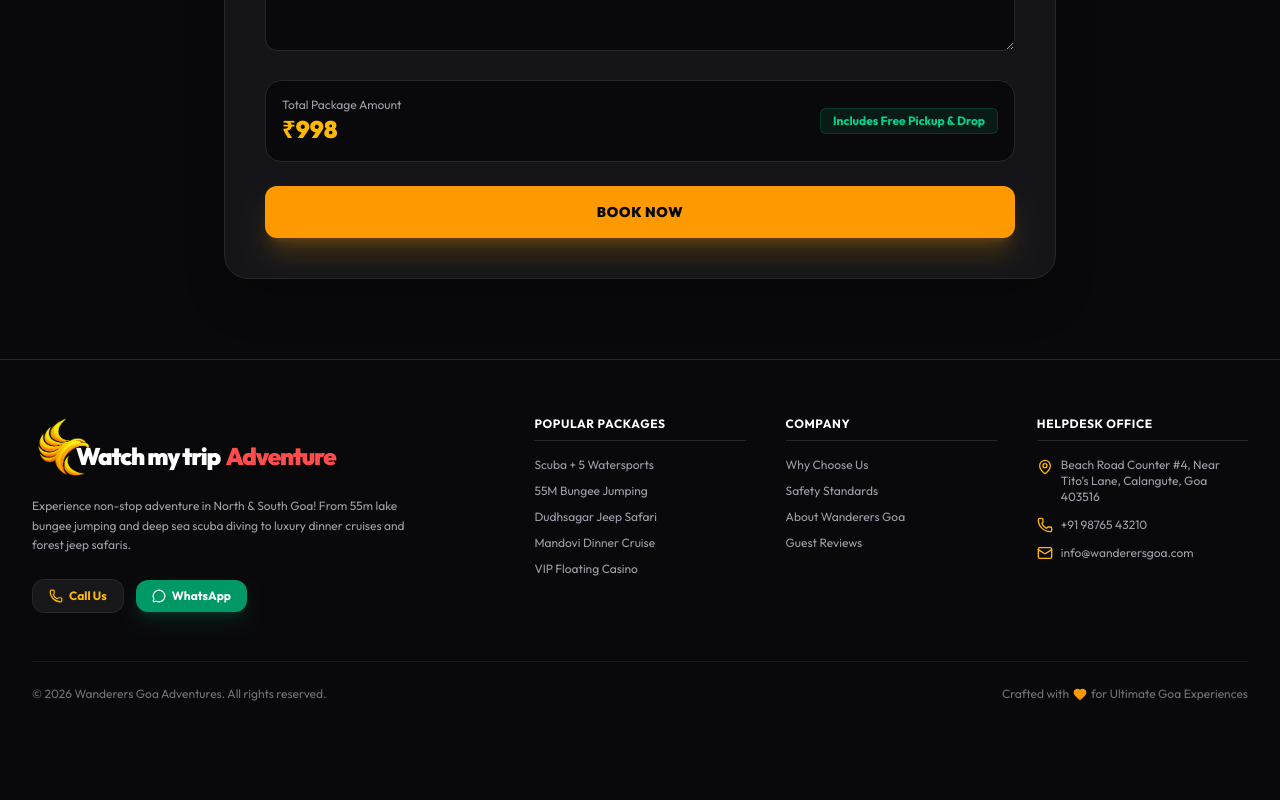
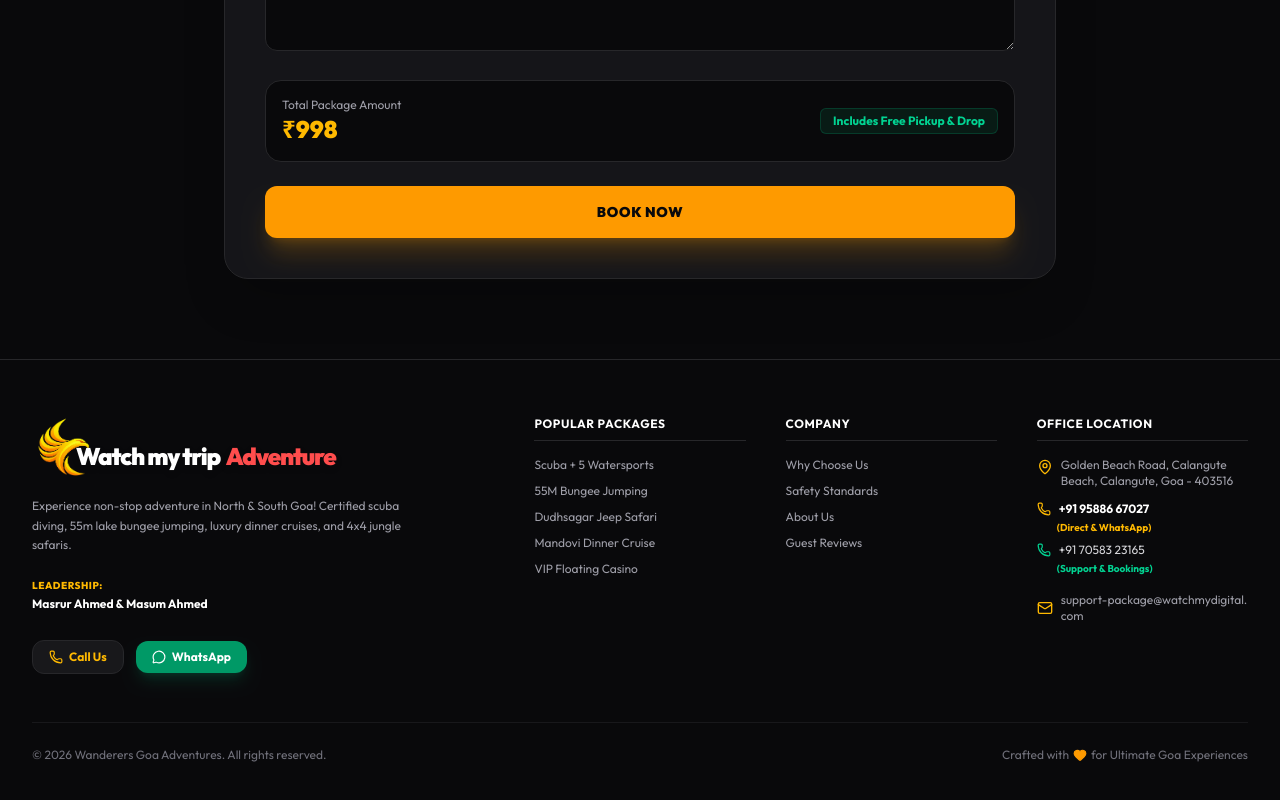
Before and after one commit to developer-watchmydigital/advanture-management-portal, a Next.js app: page /book in a window 1280 px wide. Shown: the part 822-1622 px from the top of the page. Before the commit the page ends 1580 px from the top, so only its background shows below. Built offline with nearby package versions, Linux system fonts and the light colour scheme; a web font is replaced by a local one.

Commit message:
feat: add core website UI components and booking page

```diff
--- a/src/app/book/page.tsx
+++ b/src/app/book/page.tsx
@@ -69,7 +69,7 @@ export default function BookPage() {
       `--------------------------------\n` +
       `Please confirm my spot & send pickup driver info!`;
 
-    return `https://wa.me/919876543210?text=${encodeURIComponent(text)}`;
+    return `https://wa.me/919588667027?text=${encodeURIComponent(text)}`;
   };
 
   return (
--- a/src/components/AboutSection.tsx
+++ b/src/components/AboutSection.tsx
@@ -37,35 +37,41 @@ export default function AboutSection() {
           <div className="lg:col-span-6 space-y-6">
             <div className="inline-flex items-center space-x-2 px-3 py-1 rounded-full bg-amber-500/10 border border-amber-500/30 text-amber-400 text-xs font-bold uppercase tracking-widest">
               <Compass className="w-3.5 h-3.5" />
-              <span>ABOUT WANDERERS GOA</span>
+              <span>ABOUT WATCH MY TRIP ADVENTURE</span>
             </div>
 
             <h2 className="text-3xl sm:text-5xl font-extrabold text-white font-serif leading-tight">
               We Live & Breathe Goa’s Wildest Thrills
             </h2>
 
+            <div className="bg-zinc-950/80 border border-amber-500/30 p-4 rounded-2xl space-y-1">
+              <span className="text-[10px] font-black uppercase text-amber-400 tracking-wider block">
+                LEADERSHIP
+              </span>
+              <p className="text-base font-extrabold text-white">Masrur Ahmed & Masum Ahmed</p>
+            </div>
+
             <p className="text-zinc-300 text-sm sm:text-base leading-relaxed">
-              Founded by passionate Goan ocean enthusiasts and adventure junkies, **Wanderers Goa** is dedicated to bringing you safe, high-octane water sports, deep-sea scuba exploration, luxury cruises, and jungle safari expeditions.
+              Founded and led by <strong>Masrur Ahmed & Masum Ahmed</strong>, <strong>Watch My Trip Adventure</strong> is dedicated to bringing you safe, high-octane water sports, deep-sea scuba exploration, luxury cruises, and 4x4 jungle safari expeditions.
             </p>
 
-            <p className="text-zinc-400 text-xs sm:text-sm leading-relaxed">
-              We manage our own fleet of speedboats, catamaran vessels, and 4x4 safari vehicles. By cutting out third-party middlemen, we guarantee the best rates, direct hotel pickups, and top-tier safety standards for your family and friends.
-            </p>
-
-            <div className="grid grid-cols-2 gap-4 pt-4 border-t border-zinc-800">
-              <div className="flex items-center space-x-3">
-                <MapPin className="w-5 h-5 text-amber-500 shrink-0" />
+            <div className="grid grid-cols-1 sm:grid-cols-2 gap-4 pt-4 border-t border-zinc-800 text-xs">
+              <div className="flex items-start space-x-3">
+                <MapPin className="w-5 h-5 text-amber-500 shrink-0 mt-0.5" />
                 <div>
-                  <h5 className="text-white text-xs font-bold">Base Location</h5>
-                  <p className="text-[11px] text-zinc-400">Calangute, North Goa</p>
+                  <h5 className="text-white font-bold uppercase text-[11px]">Office Location</h5>
+                  <p className="text-zinc-400 text-[11px] leading-snug">
+                    Golden Beach Road, Calangute Beach, Calangute, Goa - 403516
+                  </p>
                 </div>
               </div>
 
-              <div className="flex items-center space-x-3">
-                <Phone className="w-5 h-5 text-amber-500 shrink-0" />
+              <div className="flex items-start space-x-3">
+                <Phone className="w-5 h-5 text-emerald-400 shrink-0 mt-0.5" />
                 <div>
-                  <h5 className="text-white text-xs font-bold">Direct Booking Hotline</h5>
-                  <p className="text-[11px] text-zinc-400">+91 98765 43210</p>
+                  <h5 className="text-white font-bold uppercase text-[11px]">Phone Hotline</h5>
+                  <p className="text-amber-400 font-bold text-[11px]">+91 95886 67027 (Direct & WhatsApp)</p>
+                  <p className="text-emerald-400 font-bold text-[11px]">+91 70583 23165 (Support & Bookings)</p>
                 </div>
               </div>
             </div>
--- a/src/components/BookingModal.tsx
+++ b/src/components/BookingModal.tsx
@@ -82,7 +82,7 @@ export default function BookingModal() {
 
   // Generate WhatsApp Direct Booking URL
   const getWhatsAppUrl = () => {
-    const text = `*NEW BOOKING REQUEST - ${createdBookingId || 'WANDERERS GOA'}*\n` +
+    const text = `*NEW BOOKING REQUEST - ${createdBookingId || 'WATCH MY TRIP ADVENTURE'}*\n` +
       `--------------------------------\n` +
       `*Package:* ${currentTour?.title}\n` +
       `*Date of Travel:* ${date}\n` +
@@ -95,7 +95,7 @@ export default function BookingModal() {
       `--------------------------------\n` +
       `Please confirm my slot and send driver pickup details!`;
 
-    return `https://wa.me/919876543210?text=${encodeURIComponent(text)}`;
+    return `https://wa.me/919588667027?text=${encodeURIComponent(text)}`;
   };
 
   return (
--- a/src/components/Footer.tsx
+++ b/src/components/Footer.tsx
@@ -23,19 +23,26 @@ export default function Footer() {
           </Link>
 
           <p className="text-zinc-400 text-xs leading-relaxed max-w-sm">
-            Experience non-stop adventure in North & South Goa! From 55m lake bungee jumping and deep sea scuba diving to luxury dinner cruises and forest jeep safaris.
+            Experience non-stop adventure in North & South Goa! Certified scuba diving, 55m lake bungee jumping, luxury dinner cruises, and 4x4 jungle safaris.
           </p>
 
-          <div className="flex items-center space-x-3 pt-2">
+          <div className="pt-2 text-xs space-y-1">
+            <span className="text-amber-400 font-extrabold uppercase tracking-wider block text-[10px]">
+              Leadership:
+            </span>
+            <span className="text-white font-bold block">Masrur Ahmed & Masum Ahmed</span>
+          </div>
+
+          <div className="flex items-center space-x-3 pt-3">
             <a
-              href="tel:+919876543210"
+              href="tel:+919588667027"
               className="px-4 py-2 bg-zinc-900 border border-zinc-800 hover:border-amber-500 rounded-xl text-amber-400 font-bold flex items-center space-x-1.5 transition"
             >
               <Phone className="w-3.5 h-3.5" />
               <span>Call Us</span>
             </a>
             <a
-              href="https://wa.me/919876543210"
+              href="https://wa.me/919588667027"
               target="_blank"
               rel="noopener noreferrer"
               className="px-4 py-2 bg-emerald-600 hover:bg-emerald-500 text-white rounded-xl font-bold flex items-center space-x-1.5 transition shadow-lg shadow-emerald-600/20"
@@ -68,7 +75,7 @@ export default function Footer() {
           <ul className="space-y-2.5">
             <li><Link href="#why-us" className="hover:text-amber-400 transition">Why Choose Us</Link></li>
             <li><Link href="#safety" className="hover:text-amber-400 transition">Safety Standards</Link></li>
-            <li><Link href="#about" className="hover:text-amber-400 transition">About Wanderers Goa</Link></li>
+            <li><Link href="#about" className="hover:text-amber-400 transition">About Us</Link></li>
             <li><Link href="#reviews" className="hover:text-amber-400 transition">Guest Reviews</Link></li>
           </ul>
         </div>
@@ -76,20 +83,30 @@ export default function Footer() {
         {/* Col 4: Contact Info */}
         <div>
           <h4 className="text-white font-bold uppercase tracking-wider mb-4 border-b border-zinc-800 pb-2">
-            Helpdesk Office
+            Office Location
           </h4>
           <div className="space-y-3">
             <p className="flex items-start space-x-2">
               <MapPin className="w-4 h-4 text-amber-400 shrink-0 mt-0.5" />
-              <span>Beach Road Counter #4, Near Tito’s Lane, Calangute, Goa 403516</span>
+              <span>Golden Beach Road, Calangute Beach, Calangute, Goa - 403516</span>
             </p>
-            <p className="flex items-center space-x-2">
-              <Phone className="w-4 h-4 text-amber-400 shrink-0" />
-              <span>+91 98765 43210</span>
-            </p>
-            <p className="flex items-center space-x-2">
+            <div className="space-y-1">
+              <p className="flex items-center space-x-2 text-white font-bold">
+                <Phone className="w-3.5 h-3.5 text-amber-400 shrink-0" />
+                <a href="tel:+919588667027" className="hover:text-amber-400 transition">+91 95886 67027</a>
+              </p>
+              <span className="text-[10px] text-amber-400 font-bold block pl-5">(Direct & WhatsApp)</span>
+              <p className="flex items-center space-x-2 text-zinc-300 pt-1">
+                <Phone className="w-3.5 h-3.5 text-emerald-400 shrink-0" />
+                <a href="tel:+917058323165" className="hover:text-emerald-400 transition">+91 70583 23165</a>
+              </p>
+              <span className="text-[10px] text-emerald-400 font-bold block pl-5">(Support & Bookings)</span>
+            </div>
+            <p className="flex items-center space-x-2 pt-1">
               <Mail className="w-4 h-4 text-amber-400 shrink-0" />
-              <span>info@wanderersgoa.com</span>
+              <a href="mailto:support-package@watchmydigital.com" className="hover:text-amber-400 transition break-all">
+                support-package@watchmydigital.com
+              </a>
             </p>
           </div>
         </div>
--- a/src/components/HeroSection.tsx
+++ b/src/components/HeroSection.tsx
@@ -116,15 +116,15 @@ export default function HeroSection() {
           </button>
 
           <a
-            href="tel:+919876543210"
+            href="tel:+919588667027"
             className="px-5 py-3.5 rounded-xl bg-zinc-900/80 border border-zinc-700 hover:border-amber-400 text-white font-bold text-xs backdrop-blur-md hover:bg-zinc-900 transition flex items-center space-x-2"
           >
             <Phone className="w-4 h-4 text-amber-400" />
-            <span>CALL: +91 98765 43210</span>
+            <span>CALL: +91 95886 67027</span>
           </a>
 
           <a
-            href="https://wa.me/919876543210?text=Hi%20Goa%20Adventures,%20I%20want%20to%20know%20package%20details"
+            href="https://wa.me/919588667027?text=Hi%20Goa%20Adventures,%20I%20want%20to%20know%20package%20details"
             target="_blank"
             rel="noopener noreferrer"
             className="px-5 py-3.5 rounded-xl bg-emerald-600 hover:bg-emerald-500 text-white font-bold text-xs shadow-lg shadow-emerald-600/30 transition flex items-center space-x-2"
--- a/src/components/WhyUsSection.tsx
+++ b/src/components/WhyUsSection.tsx
@@ -52,7 +52,7 @@ export default function WhyUsSection() {
 
             <div className="pt-2 flex flex-wrap gap-4">
               <a
-                href="https://wa.me/919876543210"
+                href="https://wa.me/919588667027"
                 target="_blank"
                 rel="noopener noreferrer"
                 className="px-6 py-3.5 rounded-xl bg-amber-500 hover:bg-amber-400 text-zinc-950 font-extrabold text-xs tracking-wider uppercase transition shadow-lg shadow-amber-500/20"
```
Also changed, not shown: src/components/GallerySection.tsx (+4 -4 lines), src/components/Navbar.tsx (+8 -8 lines).
